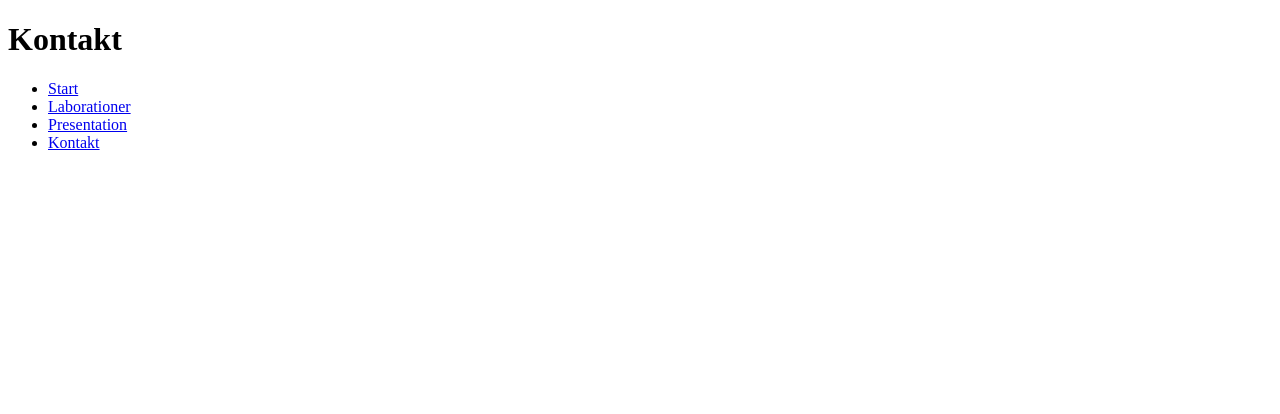
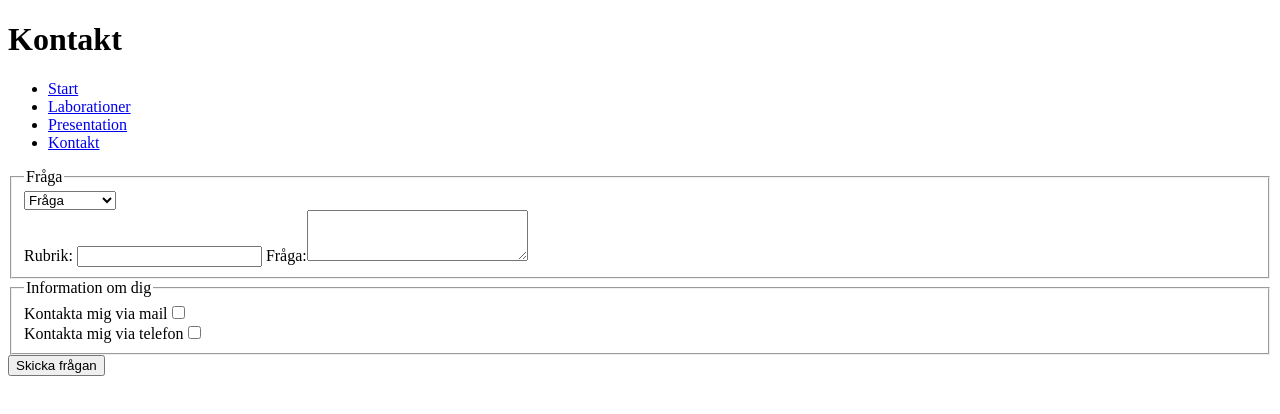
Before and after one commit to ulfek/laborationer, a plain HTML site: page pages/kontakt.html in a window 1280 px wide. Drawn offline with Linux system fonts and the light colour scheme.

Commit message:
Infört kontaktform

```diff
--- a/pages/kontakt.html
+++ b/pages/kontakt.html
@@ -12,5 +12,23 @@
             <li><a href="presentation.html">Presentation</a></li>
             <li><a href="#">Kontakt</a></li>
         </ul>
+        <form>
+            <fieldset>
+            <legend>Fråga</legend>
+            <select name="ärendetyp">
+                <option value=fråga>Fråga</option>
+                <option value=felanmälan>Felanmälan</option>
+                <option value=supportn>Support</option>
+            </select>
+            <br>Rubrik: <input type=text" name="rubrik">
+            Fråga:<textarea rows="3" cols="25"></textarea>
+            </fieldset>
+            <fieldset>
+            <legend>Information om dig</legend>
+            Kontakta mig via mail<input type="checkbox" name=mail value="Mail"><br>
+            Kontakta mig via telefon<input type="checkbox" name=telefon value="Telefon"><br>
+            </fieldset>
+            <input type="submit" value="Skicka frågan">
+        </form>
     </body>
 </html>
```
Also changed, not shown: .c9/metadata/preview-/pages/laborationer.html (deleted), .c9/metadata/workspace/index.html, .c9/metadata/workspace/pages/kontakt.html, .c9/metadata/workspace/pages/presentation.html, 1 other file.
